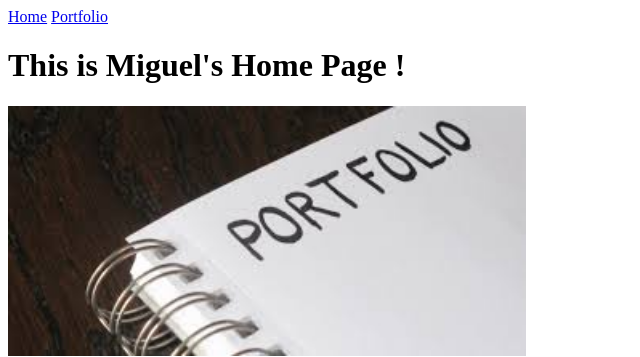
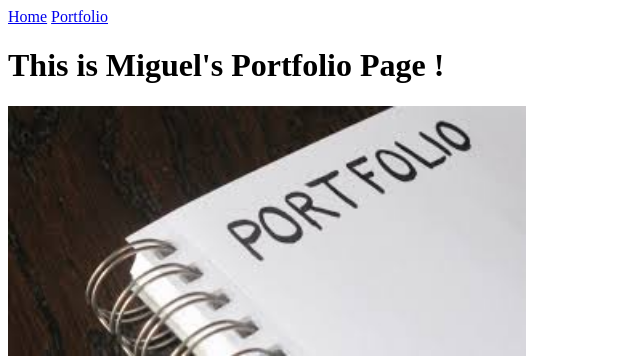
Before and after one commit to MMartinez524/MMartinez524.github.io, a plain HTML site: page my_website/portfolio.html in a window 1280 px wide. Shown: the top 357 px of the page, without its empty margins (0-640 px from the left). Drawn offline with Linux system fonts and the light colour scheme; files whose address does not match are found by name.

Commit message:
fixed my home and portfolio page

```diff
--- a/my_website/portfolio.html
+++ b/my_website/portfolio.html
@@ -7,7 +7,7 @@
 	  <body>
     <a href="index.html">Home</a>
     <a href="portfolio.html">Portfolio</a>
-    <h1>This is Miguel's Home Page !</h1>
+    <h1>This is Miguel's Portfolio Page !</h1>
     <img src="images/portfolio.jpg" height="250">
     <br>
     <a target="_blank" href="https://scratch.mit.edu">
```
Also changed, not shown: my_website/index.html (+1 -1 lines), my_website/images/home.jpg (renamed from images/home.jpg), my_website/images/portfolio.jpg (renamed from images/portfolio.jpg), my_website/images/scratchlogo.png (renamed from images/scratchlogo.png).
